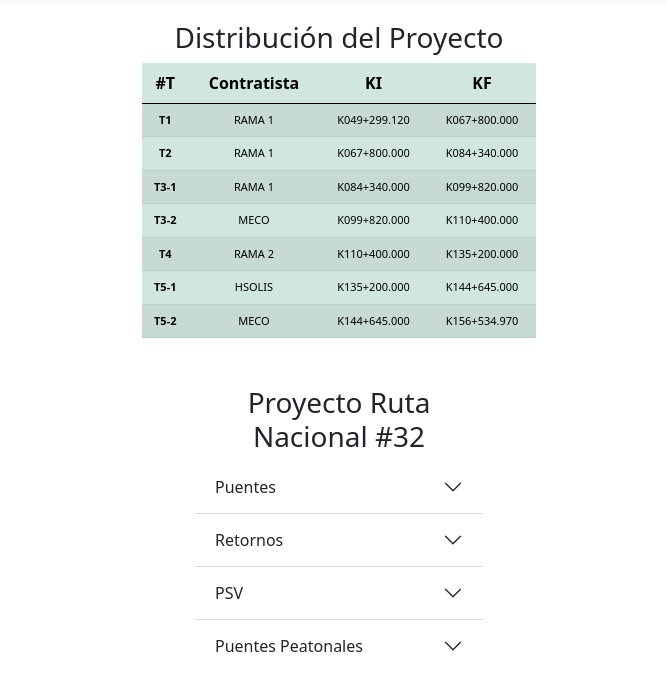
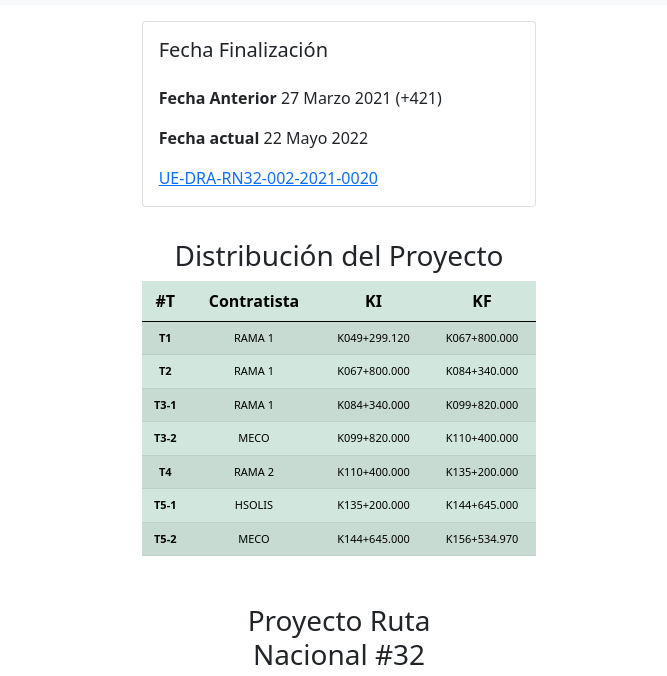
Before and after one commit to chec32costarica/2021, a plain HTML site: page index.html in a window 1280 px wide. Shown: the part 75-751 px from the top of the page, without its empty margins (301-968 px from the left). Drawn offline with nearby package versions, Linux system fonts and the light colour scheme; no server answers.

Commit message:
Add files via upload

```diff
--- a/code.js
+++ b/code.js
@@ -26,7 +26,7 @@ db.collection("expropiaciones").orderBy("KI", "asc").get().then((querySnapshot)
 
         <div class="card mb-3">
         <div class="card-header bg-success fw-bolder text-white">
-            ${doc.data().status}
+            ${doc.data().status} ${doc.data().size}
         </div>
         <div class="card-body text-center">
             <h5 class="card-title">${doc.data().ExpCod}</h5>
--- a/index.html
+++ b/index.html
@@ -58,7 +58,20 @@
           </div>
         </div>
     </nav>
-
+    <div class="container col-md-4 p-3">
+      <div class="row">
+          <div class="col">
+            <div class="card" style="width: 100%">
+              <div class="card-body">
+                <h5 class="card-title">Fecha Finalización</h5>
+                <p class="card-text pt-3"><span  class="fw-bolder">Fecha Anterior</span> 27 Marzo 2021 (+421)</p>
+                <p class="card-text"><span class="fw-bolder">Fecha actual</span> 22 Mayo 2022</p>
+                <a href="https://drive.google.com/file/d/1lT_twA9kPfN0R2qqNqB_poQHw30LpKbS/view?usp=sharing" class="card-link">UE-DRA-RN32-002-2021-0020</a>
+              </div>
+            </div>
+          </div>
+      </div>
+    </div>
     <div class="container col-md-4 p-3">
       <div class="row">
           <div class="col">
```
